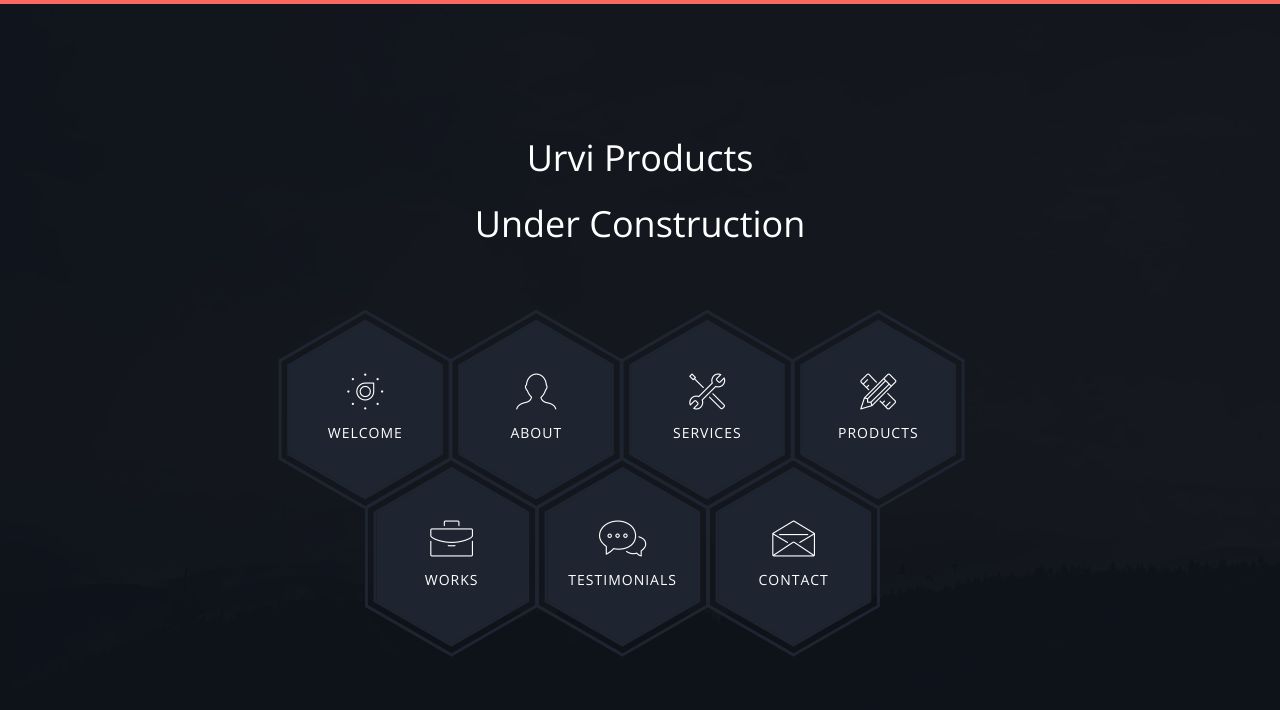
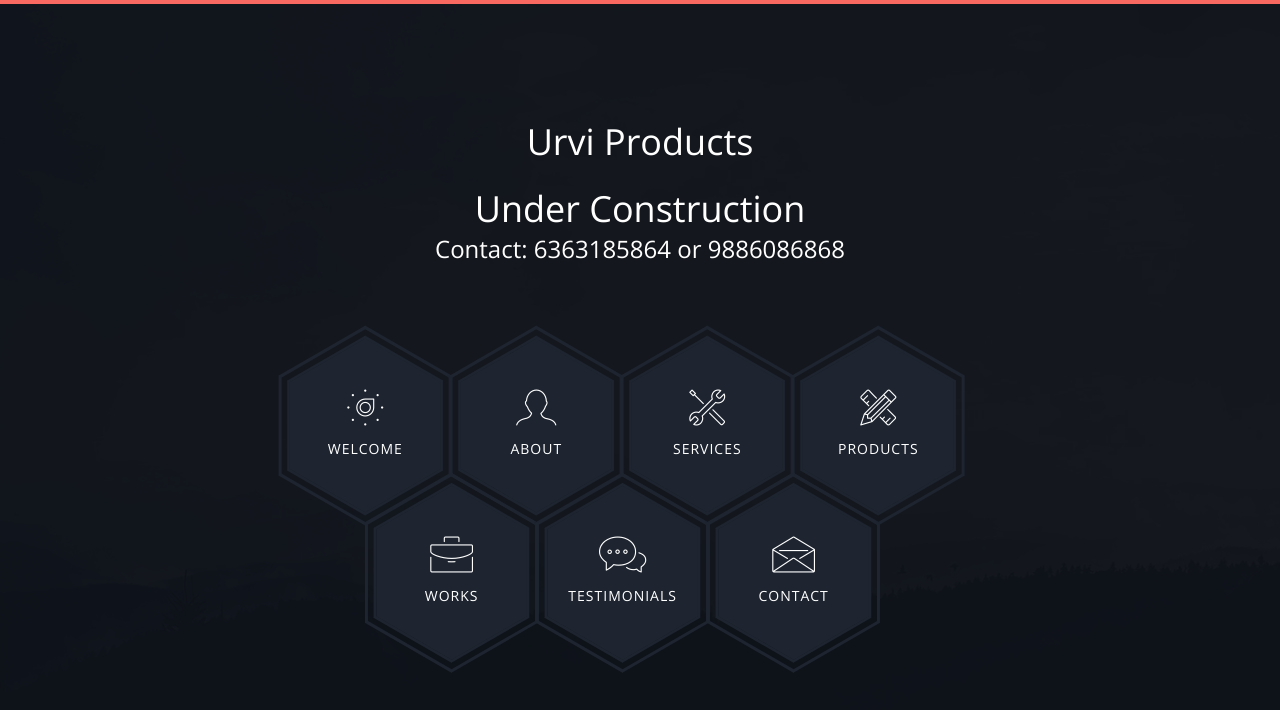
Before and after one commit to javabvr/UrviProducts, a website: page index.html in a window 1280 px wide. Drawn offline with nearby package versions, Linux system fonts and the light colour scheme; files whose address does not match are found by name.

Commit message:
Update index.html

```diff
--- a/index.html
+++ b/index.html
@@ -66,6 +66,7 @@
                                     <h1>Urvi Products</h1>
                                     <p></p>
                                     <h1>Under Construction</h1>
+                                    <h3>Contact: 6363185864 or 9886086868</h3>
                                 </div>
                                 <div class="hexagon-menu clear">
                                     <div class="hexagon-item">
```
